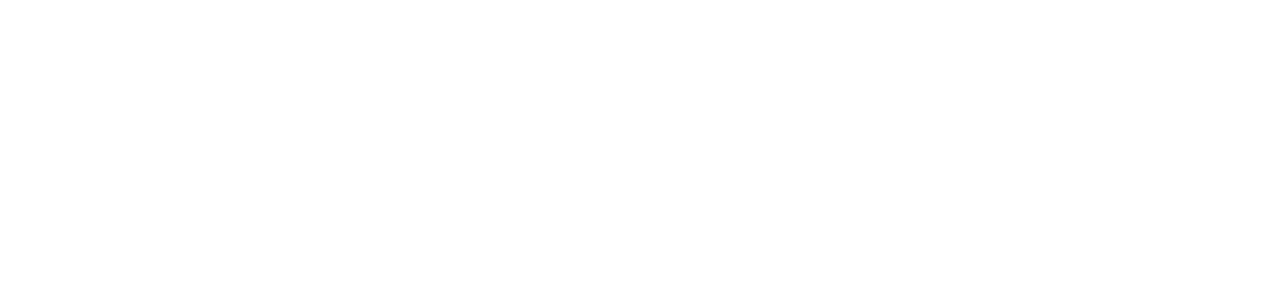
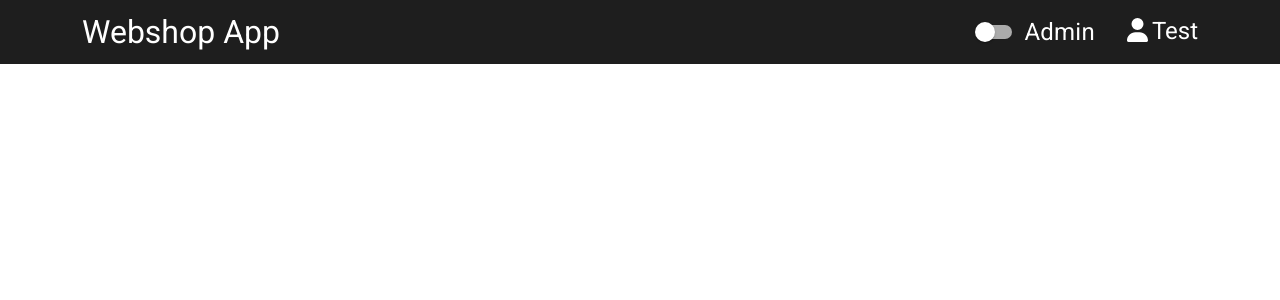
Before and after one commit to gremate/webshop-app, a React (Vite) app: page / in a window 1280 px wide. Shown: the top 300 px of the page. Built offline with nearby package versions, Linux system fonts and the light colour scheme.

Commit message:
Add header

```diff
--- a/src/App.tsx
+++ /dev/null
@@ -1,3 +0,0 @@
-export default function App() {
-    return <></>;
-}
--- /dev/null
+++ b/src/components/layout/App.tsx
@@ -0,0 +1,10 @@
+import '../../styles/app.scss';
+import Header from './Header';
+
+export default function App(): JSX.Element {
+    return (
+        <>
+            <Header />
+        </>
+    );
+}
--- /dev/null
+++ b/src/components/layout/Header.tsx
@@ -0,0 +1,51 @@
+import '../../styles/header.scss';
+import Container from 'react-bootstrap/Container';
+import Row from 'react-bootstrap/Row';
+import Col from 'react-bootstrap/Col';
+import FormControlLabel from '@mui/material/FormControlLabel';
+import Switch from '@mui/material/Switch';
+import { FontAwesomeIcon } from '@fortawesome/react-fontawesome';
+import { faUser } from '@fortawesome/free-solid-svg-icons';
+import { useAppDispatch, useAppState } from '../../contexts/AppContext';
+
+export default function Header(): JSX.Element {
+    const appState = useAppState();
+    const dispatch = useAppDispatch();
+
+    return (
+        <header className="py-2">
+            <Container>
+                <Row>
+                    <Col>
+                        <div className="d-flex align-items-center">
+                            <span className="fs-2">Webshop App</span>
+                            <div className="d-flex ms-auto fs-4">
+                                <div className="me-3">
+                                    <FormControlLabel
+                                        label="Admin"
+                                        control={
+                                            <Switch
+                                                checked={appState.user.isAdmin}
+                                                onChange={event =>
+                                                    dispatch({
+                                                        type: 'set_user',
+                                                        payload: { ...appState.user, isAdmin: event.target.checked }
+                                                    })
+                                                }
+                                            />
+                                        }
+                                        classes={{ label: 'fs-4' }}
+                                    />
+                                </div>
+                                <div>
+                                    <FontAwesomeIcon icon={faUser} className="me-1" />
+                                    {appState.user.name}
+                                </div>
+                            </div>
+                        </div>
+                    </Col>
+                </Row>
+            </Container>
+        </header>
+    );
+}
--- a/src/main.tsx
+++ b/src/main.tsx
@@ -1,11 +1,50 @@
+import '@fontsource/roboto/300.css';
+import '@fontsource/roboto/400.css';
+import '@fontsource/roboto/500.css';
+import '@fontsource/roboto/700.css';
+import 'bootstrap/dist/css/bootstrap.min.css';
 import React from 'react';
 import { createRoot } from 'react-dom/client';
-import App from './App';
+import { createBrowserRouter, RouterProvider } from 'react-router-dom';
+import { createTheme, ThemeProvider } from '@mui/material';
+import App from './components/layout/App';
+import { AppProvider } from './contexts/AppContext';
 
 const root = createRoot(document.getElementById('root')!);
+const router = createBrowserRouter([
+    {
+        path: '/',
+        element: <App />
+    }
+]);
+const theme = createTheme({
+    components: {
+        MuiSwitch: {
+            styleOverrides: {
+                colorPrimary: {
+                    '&.Mui-checked': {
+                        color: '#00e300'
+                    }
+                },
+                track: {
+                    opacity: 1,
+                    backgroundColor: '#ababab',
+                    '.Mui-checked.Mui-checked + &': {
+                        opacity: 1,
+                        backgroundColor: '#ababab'
+                    }
+                }
+            }
+        }
+    }
+});
 
 root.render(
     <React.StrictMode>
-        <App />
+        <ThemeProvider theme={theme}>
+            <AppProvider>
+                <RouterProvider router={router} />
+            </AppProvider>
+        </ThemeProvider>
     </React.StrictMode>
 );
--- /dev/null
+++ b/src/styles/app.scss
@@ -0,0 +1,17 @@
+html {
+    font-size: 16px;
+    line-height: 1.5;
+
+    *,
+    *::before,
+    *::after {
+        box-sizing: border-box;
+    }
+
+    > body {
+        margin: 0;
+        color: white;
+        font-size: 1.125rem;
+        font-family: 'Roboto', sans-serif;
+    }
+}
--- /dev/null
+++ b/src/styles/header.scss
@@ -0,0 +1,3 @@
+header {
+    background-color: #1e1e1e;
+}
```
Also changed, not shown: package.json (+12 -1 lines), 1 other file (tests, documents, lock files or other folders).
